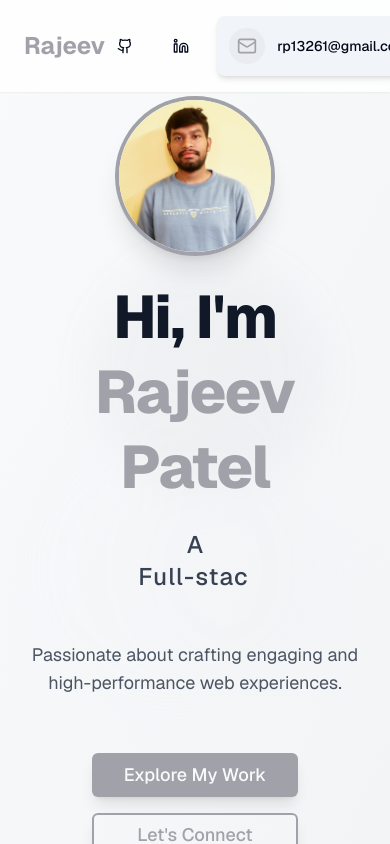
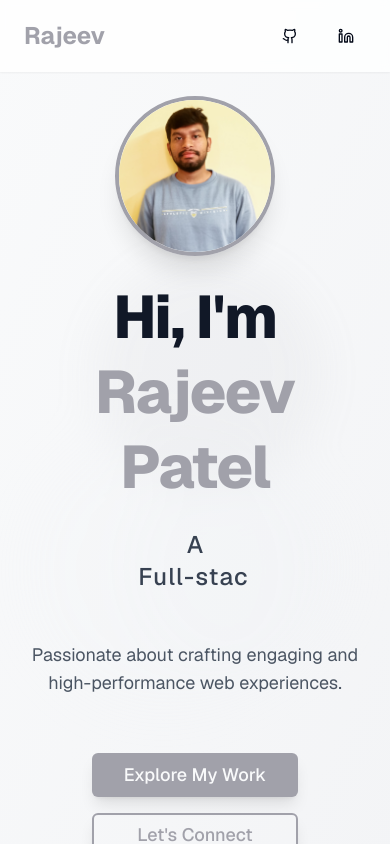
Before and after one commit to rajerv-123/portfolio2025, a Next.js app: page / in a window 390 px wide. Shown: the top 844 px of the page. Built offline with nearby package versions, Linux system fonts and the light colour scheme.

Commit message:
header icon is resolved

```diff
--- a/components/navbar.tsx
+++ b/components/navbar.tsx
@@ -81,7 +81,8 @@ export function Navbar() {
             <Linkedin className="h-5 w-5" />
           </Link>
         </Button>
-        <div className="relative group inline-block">
+        {/* Hide this section on small screens */}
+        <div className="hidden md:flex relative group inline-block">
           <div className="flex items-center gap-3 p-3 rounded-lg bg-muted shadow-md hover:shadow-lg transition-all duration-300">
             <Link
               href="mailto:rp13261@gmail.com"
```
